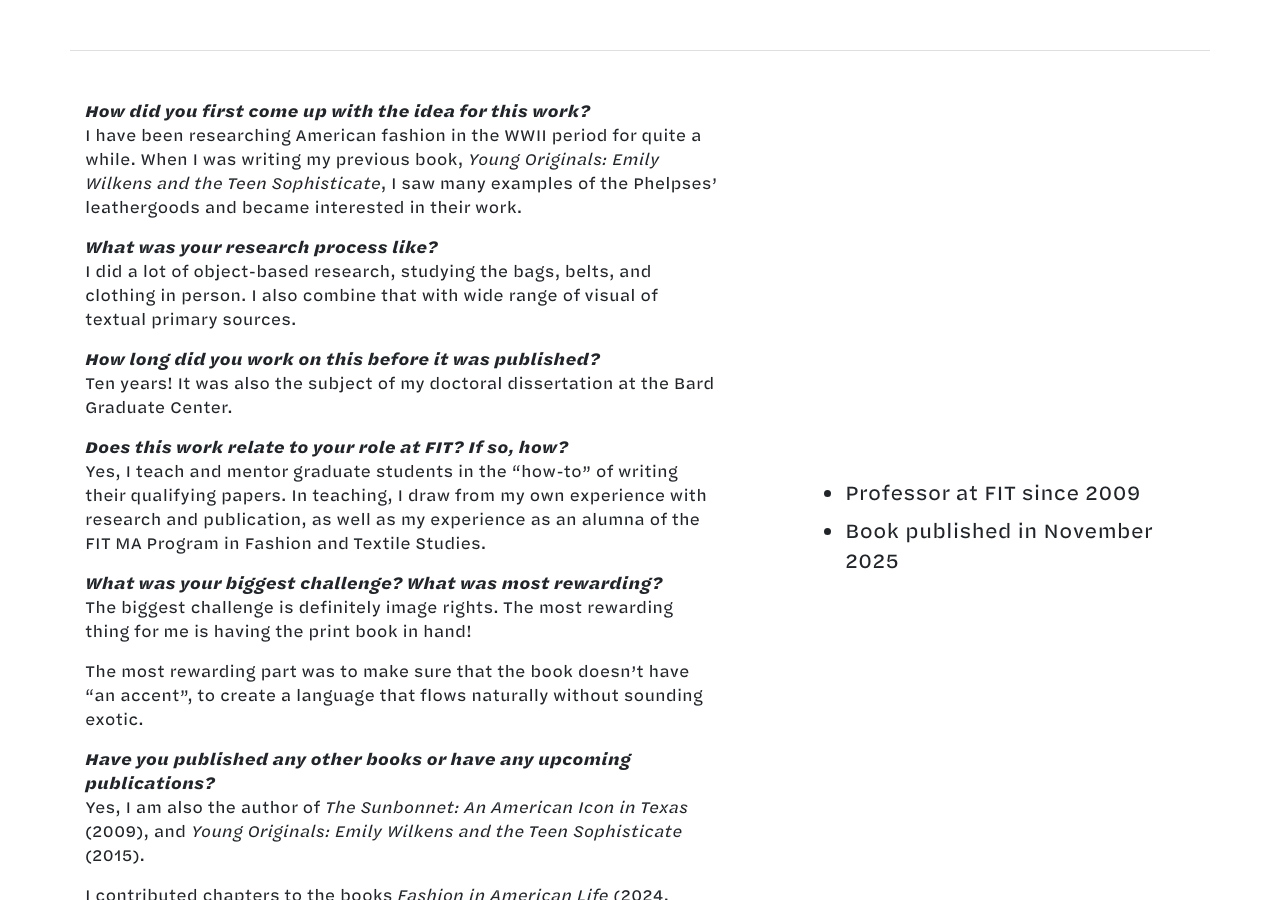
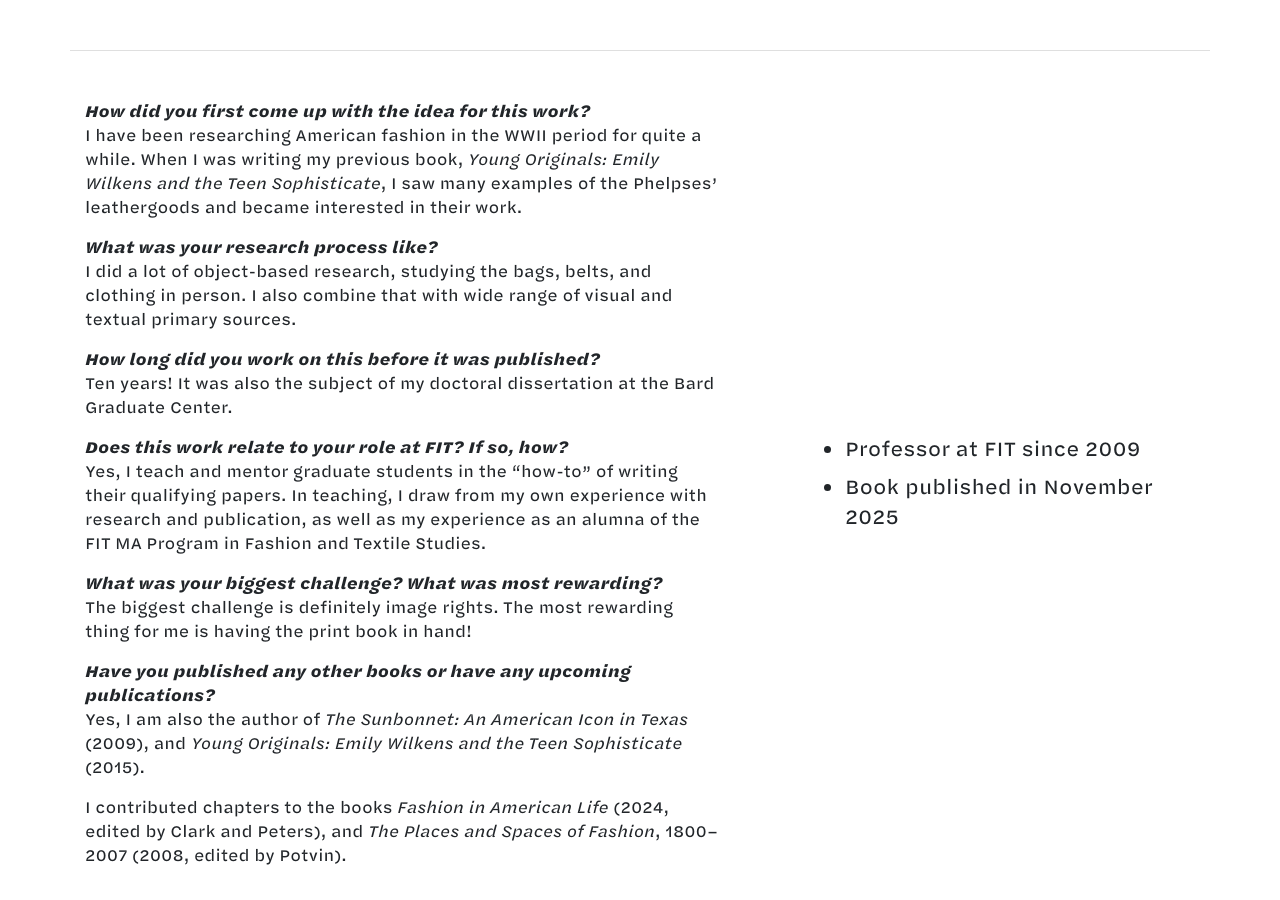
Before and after one commit to fit-authors/fit-authors.github.io, a Jekyll site: the page built from _profiles/rebecca-jumper-matheson.md, in a window 1280 px wide and 900 px high, scrolled down 1313 px. Built offline with Jekyll 4.4.1, drawn with Linux system fonts in a browser that asks for light colours.

Commit message:
Update rebecca-jumper-matheson.md

```diff
--- a/_profiles/rebecca-jumper-matheson.md
+++ b/_profiles/rebecca-jumper-matheson.md
@@ -31,7 +31,7 @@ work:
 I have been researching American fashion in the WWII period for quite a while. When I was writing my previous book, *Young Originals: Emily Wilkens and the Teen Sophisticate*, I saw many examples of the Phelpses' leathergoods and became interested in their work.
 
 ***What was your research process like?***
-I did a lot of object-based research, studying the bags, belts, and clothing in person. I also combine that with wide range of visual of textual primary sources.
+I did a lot of object-based research, studying the bags, belts, and clothing in person. I also combine that with wide range of visual and textual primary sources.
 
 ***How long did you work on this before it was published?***
 Ten years! It was also the subject of my doctoral dissertation at the Bard Graduate Center.
@@ -42,8 +42,6 @@ Yes, I teach and mentor graduate students in the "how-to" of writing their quali
 ***What was your biggest challenge? What was most rewarding?***
 The biggest challenge is definitely image rights. The most rewarding thing for me is having the print book in hand!
 
-The most rewarding part was to make sure that the book doesn't have "an accent", to create a language that flows naturally without sounding exotic.
-
 ***Have you published any other books or have any upcoming publications?***
 Yes, I am also the author of *The Sunbonnet: An American Icon in Texas* (2009), and *Young Originals: Emily Wilkens and the Teen Sophisticate* (2015).
 
```
